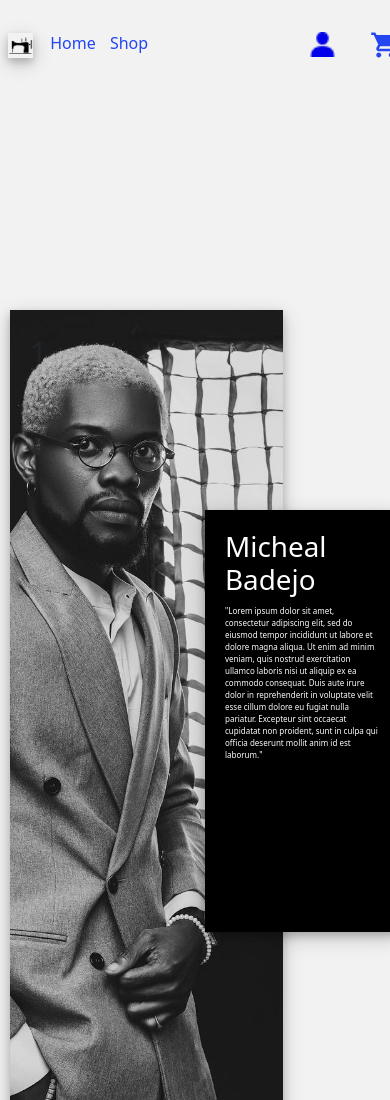
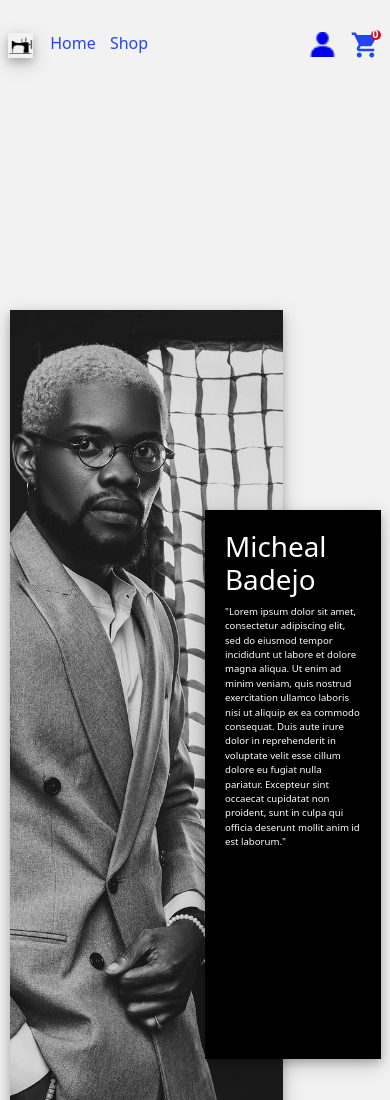
Before and after one commit to chuma-beep/OMOTAILOR, a website: page about.html in a window 390 px wide. Shown: the top 1100 px of the page. Drawn offline with nearby package versions, Linux system fonts and the light colour scheme.

Commit message:
made changes in the about page

```diff
--- a/about.css
+++ b/about.css
@@ -406,12 +406,12 @@ display: none;
     top: 1500px;
 
 }
-
+}
 @media only screen and (max-width:480px) {
 
   .cart{
     top: 15px;
-    right: 0%;
+    right: 5%;
     display: inline-block;
         width: 25px;
     height:25px;
@@ -453,13 +453,13 @@ display: none;
   left: 50%;
   display: flex;
   flex-direction: column;
-   width: 50vw;
-    height: 50vh;
+   width: 45vw;
+    height: 65vh;
     box-shadow: 0 4px 8px 0 rgba(0, 0, 0, 0.2), 0 6px 20px 0 rgba(0, 0, 0, 0.19);
 }
 
 .item2 p{
-  font-size: 0.5rem;
+  font-size: 0.6rem;
 }
 
 .logo-img {
```
